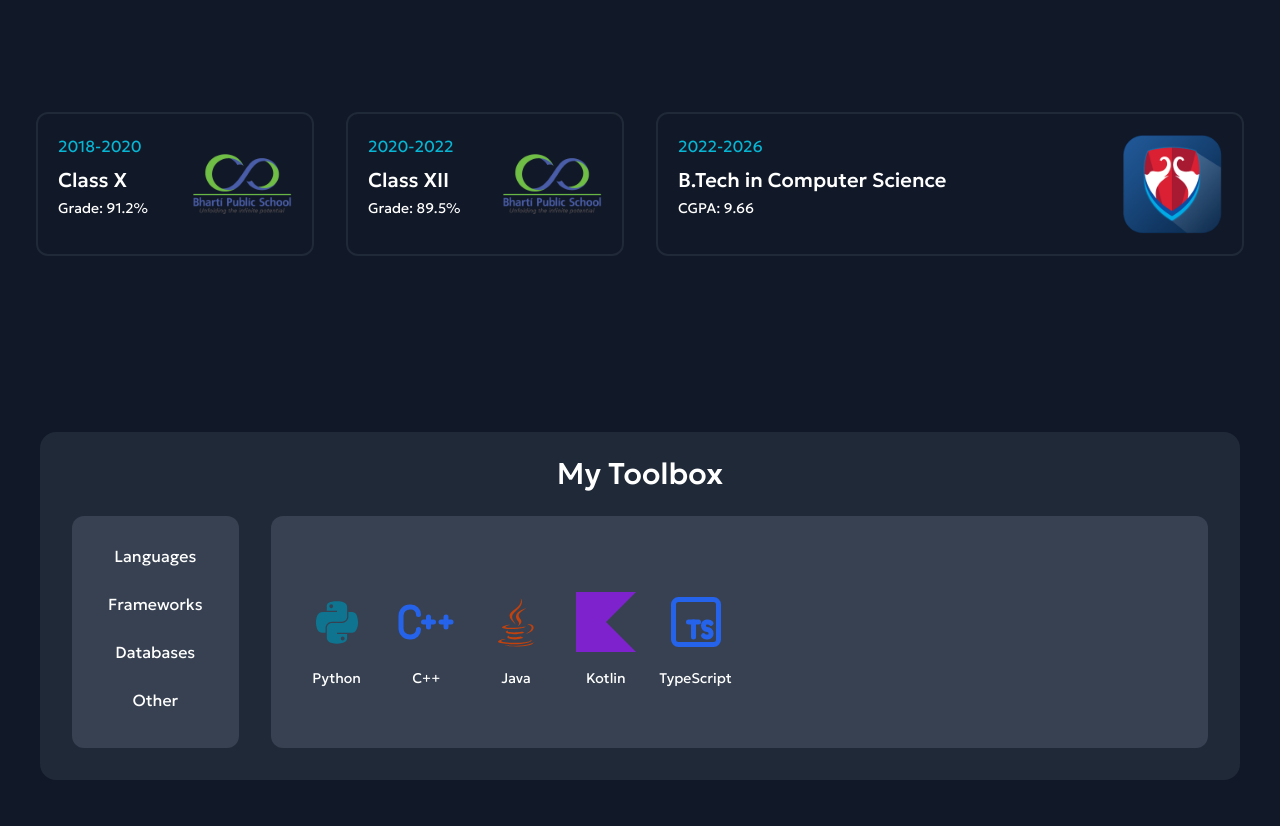
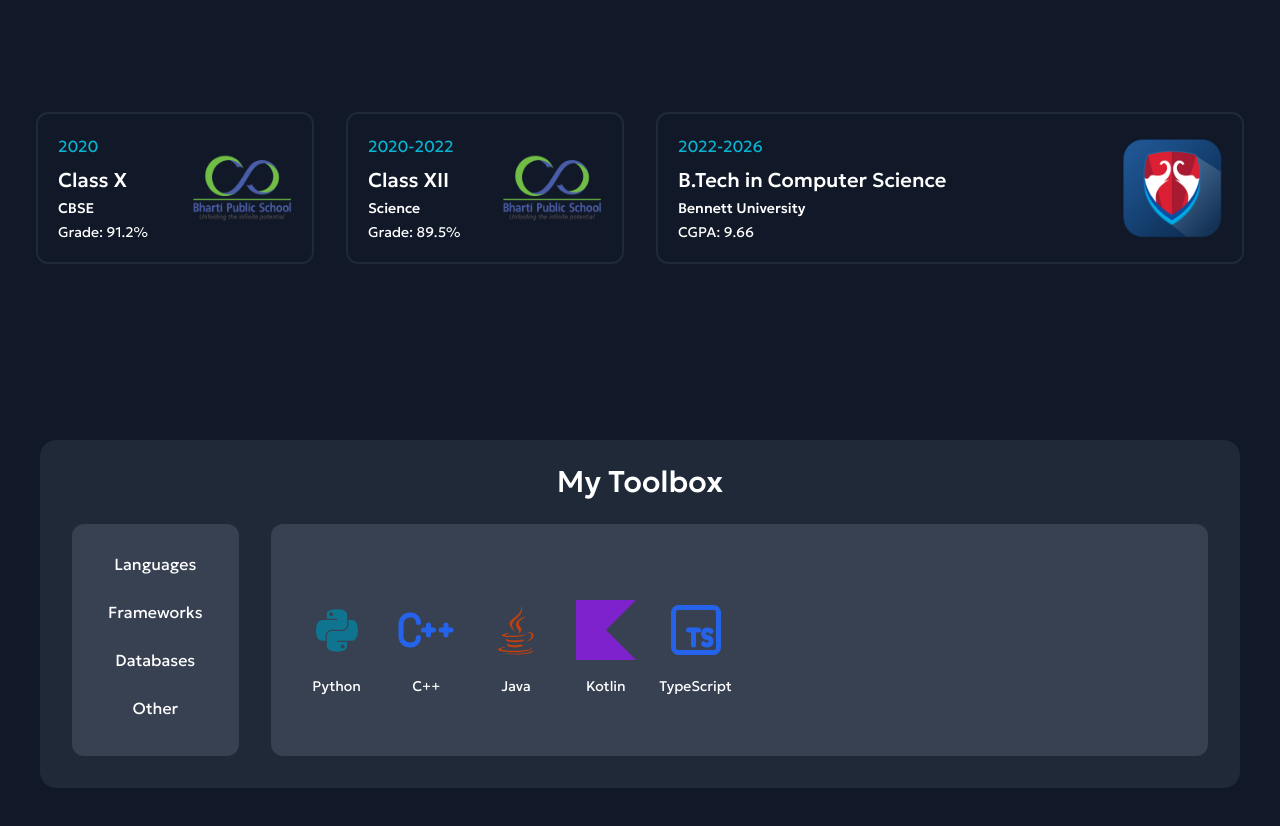
Before and after one commit to ChiragAgg5k/profile-website, a Next.js app: page / in a window 1280 px wide. Shown: the part 840-1666 px from the top of the page. Built offline with nearby package versions, Linux system fonts and the light colour scheme.

Commit message:
fixed some things

```diff
--- a/src/app/Education.tsx
+++ b/src/app/Education.tsx
@@ -10,9 +10,10 @@ export default function Education() {
 				<div className="group m-4 flex justify-between rounded-xl border-2 border-cyan-200 p-5 text-gray-700 hover:border-cyan-500  dark:border-gray-800 dark:text-white dark:hover:border-cyan-700">
 					<div>
 						<p className="mb-2 cursor-default text-base text-cyan-600 dark:text-cyan-500">
-							2018-2020
+							2020
 						</p>
 						<p className="my-1 text-xl font-medium">Class X</p>
+						<p className="my-1 text-sm font-medium">CBSE</p>
 						<p className="text-sm">Grade: 91.2% </p>
 					</div>
 					<Image
@@ -32,6 +33,7 @@ export default function Education() {
 							2020-2022
 						</p>
 						<p className="my-1 text-xl font-medium">Class XII</p>
+						<p className="my-1 text-sm font-medium">Science</p>
 						<p className="text-sm">Grade: 89.5% </p>
 					</div>
 					<Image
@@ -53,6 +55,9 @@ export default function Education() {
 						<p className="my-1 font-medium sm:text-xl">
 							B.Tech in Computer Science
 						</p>
+						<p className="my-1 text-sm font-medium">
+							Bennett University
+						</p>
 						<p className="text-sm">CGPA: 9.66</p>
 					</div>
 					<Image
```
Also changed, not shown: package.json (+4 -4 lines), 1 other file (tests, documents, lock files or other folders).
